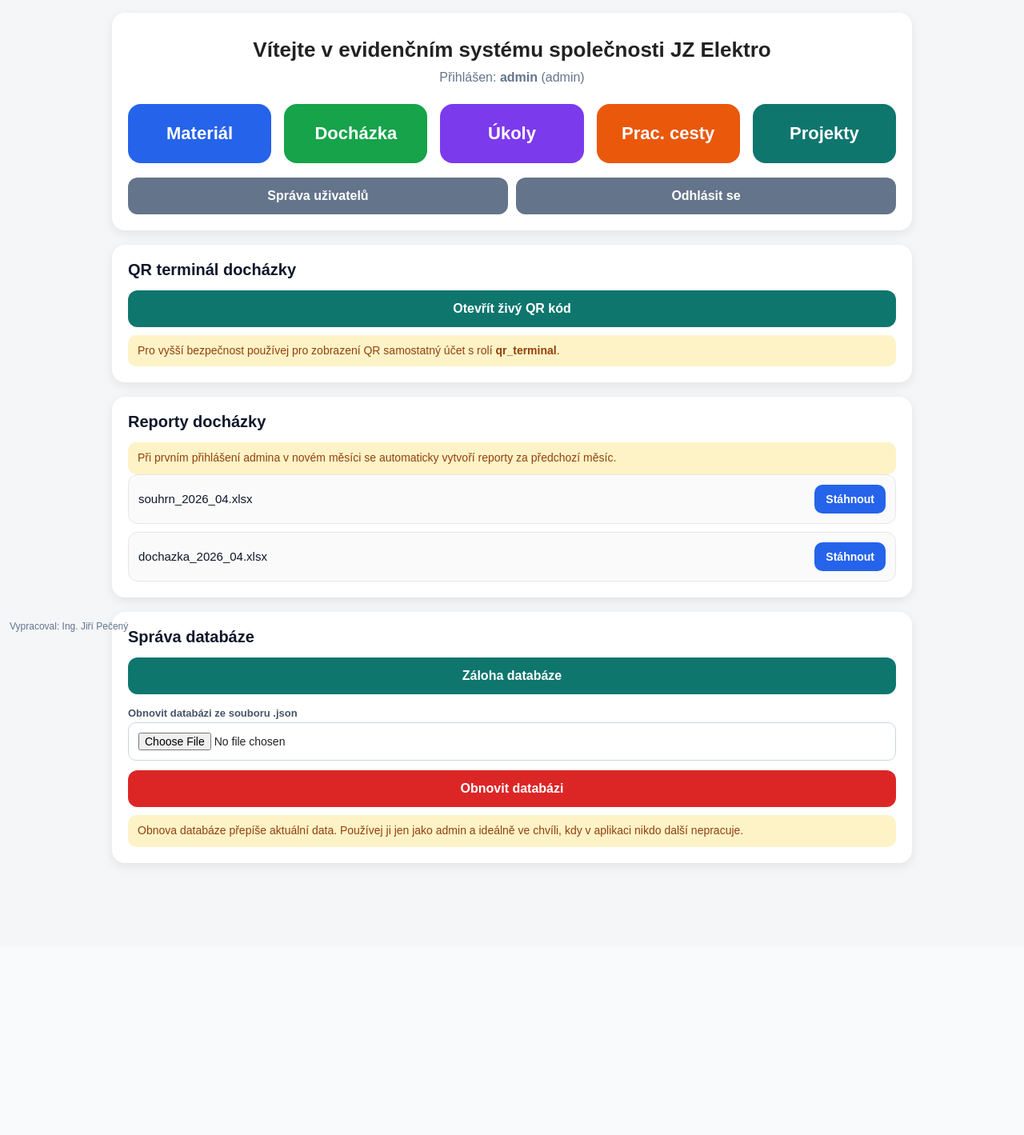
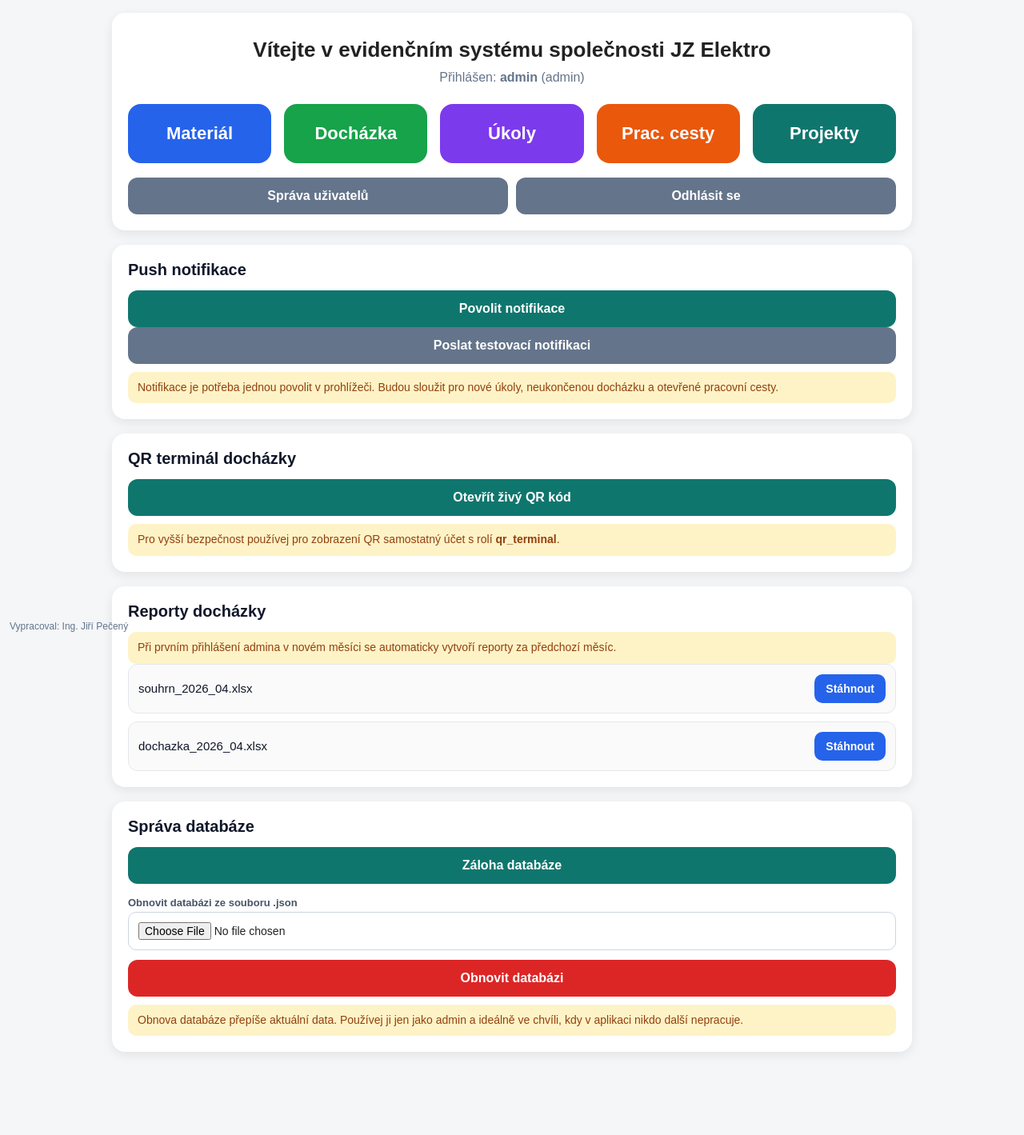
Before and after one commit to pecenyjirikdubno/project-app, a Flask app: page / in a window 1280 px wide. Shown: the whole page at 80% size. Before the commit the page ends 1085 px from the top, so only its background shows below. Run offline with Flask 3, Linux system fonts and the light colour scheme; a user stored in the database is signed in; data comes from the database, SQL or seed files in the repository; data that the repository does not hold is empty.

Commit message:
Add push notification functionality to dashboard

```diff
--- a/templates/dashboard.html
+++ b/templates/dashboard.html
@@ -233,6 +233,20 @@
         </div>
     </div>
 
+    <div class="card">
+        <h2 class="admin-title">Push notifikace</h2>
+        <button class="secondary-btn backup-btn" type="button" onclick="enablePushNotifications()">
+            Povolit notifikace
+        </button>
+        <button class="secondary-btn" type="button" onclick="sendTestNotification()">
+            Poslat testovací notifikaci
+        </button>
+        <div class="warning" id="push-status">
+            Notifikace je potřeba jednou povolit v prohlížeči. Budou sloužit pro nové úkoly, neukončenou docházku a otevřené pracovní cesty.
+        </div>
+    </div>
+
+
     {% if current_user.role == 'admin' %}
     <div class="card">
         <h2 class="admin-title">QR terminál docházky</h2>
@@ -299,9 +313,90 @@
 </div>
 
 <script>
+let serviceWorkerRegistration = null;
+
+function setPushStatus(message) {
+  const box = document.getElementById("push-status");
+  if (box) {
+    box.textContent = message;
+  }
+}
+
+function urlBase64ToUint8Array(base64String) {
+  const padding = "=".repeat((4 - base64String.length % 4) % 4);
+  const base64 = (base64String + padding).replace(/-/g, "+").replace(/_/g, "/");
+  const rawData = window.atob(base64);
+  const outputArray = new Uint8Array(rawData.length);
+
+  for (let i = 0; i < rawData.length; ++i) {
+    outputArray[i] = rawData.charCodeAt(i);
+  }
+
+  return outputArray;
+}
+
+async function enablePushNotifications() {
+  if (!("serviceWorker" in navigator)) {
+    setPushStatus("Tento prohlížeč nepodporuje service worker.");
+    return;
+  }
+
+  if (!("PushManager" in window)) {
+    setPushStatus("Tento prohlížeč nepodporuje push notifikace.");
+    return;
+  }
+
+  try {
+    const permission = await Notification.requestPermission();
+    if (permission !== "granted") {
+      setPushStatus("Notifikace nebyly povoleny.");
+      return;
+    }
+
+    const keyResponse = await fetch("{{ url_for('push_public_key') }}");
+    const keyData = await keyResponse.json();
+
+    if (!keyData.configured || !keyData.publicKey) {
+      setPushStatus("Push notifikace nejsou nakonfigurované. Nastavte VAPID klíče v Railway.");
+      return;
+    }
+
+    const registration = serviceWorkerRegistration || await navigator.serviceWorker.register("/service-worker.js");
+    const subscription = await registration.pushManager.subscribe({
+      userVisibleOnly: true,
+      applicationServerKey: urlBase64ToUint8Array(keyData.publicKey),
+    });
+
+    const saveResponse = await fetch("{{ url_for('push_subscribe') }}", {
+      method: "POST",
+      headers: { "Content-Type": "application/json" },
+      body: JSON.stringify(subscription),
+    });
+
+    const saveData = await saveResponse.json();
+    setPushStatus(saveData.message || "Notifikace byly povoleny.");
+  } catch (error) {
+    setPushStatus("Nepodařilo se povolit notifikace. Zkontrolujte nastavení prohlížeče.");
+  }
+}
+
+async function sendTestNotification() {
+  try {
+    const response = await fetch("{{ url_for('push_test') }}", { method: "POST" });
+    const data = await response.json();
+    setPushStatus(data.message || "Test dokončen.");
+  } catch (error) {
+    setPushStatus("Testovací notifikaci se nepodařilo odeslat.");
+  }
+}
+
 if ("serviceWorker" in navigator) {
-  window.addEventListener("load", function () {
-    navigator.serviceWorker.register("/service-worker.js");
+  window.addEventListener("load", async function () {
+    try {
+      serviceWorkerRegistration = await navigator.serviceWorker.register("/service-worker.js");
+    } catch (error) {
+      setPushStatus("Service worker se nepodařilo registrovat.");
+    }
   });
 }
 </script>
```
